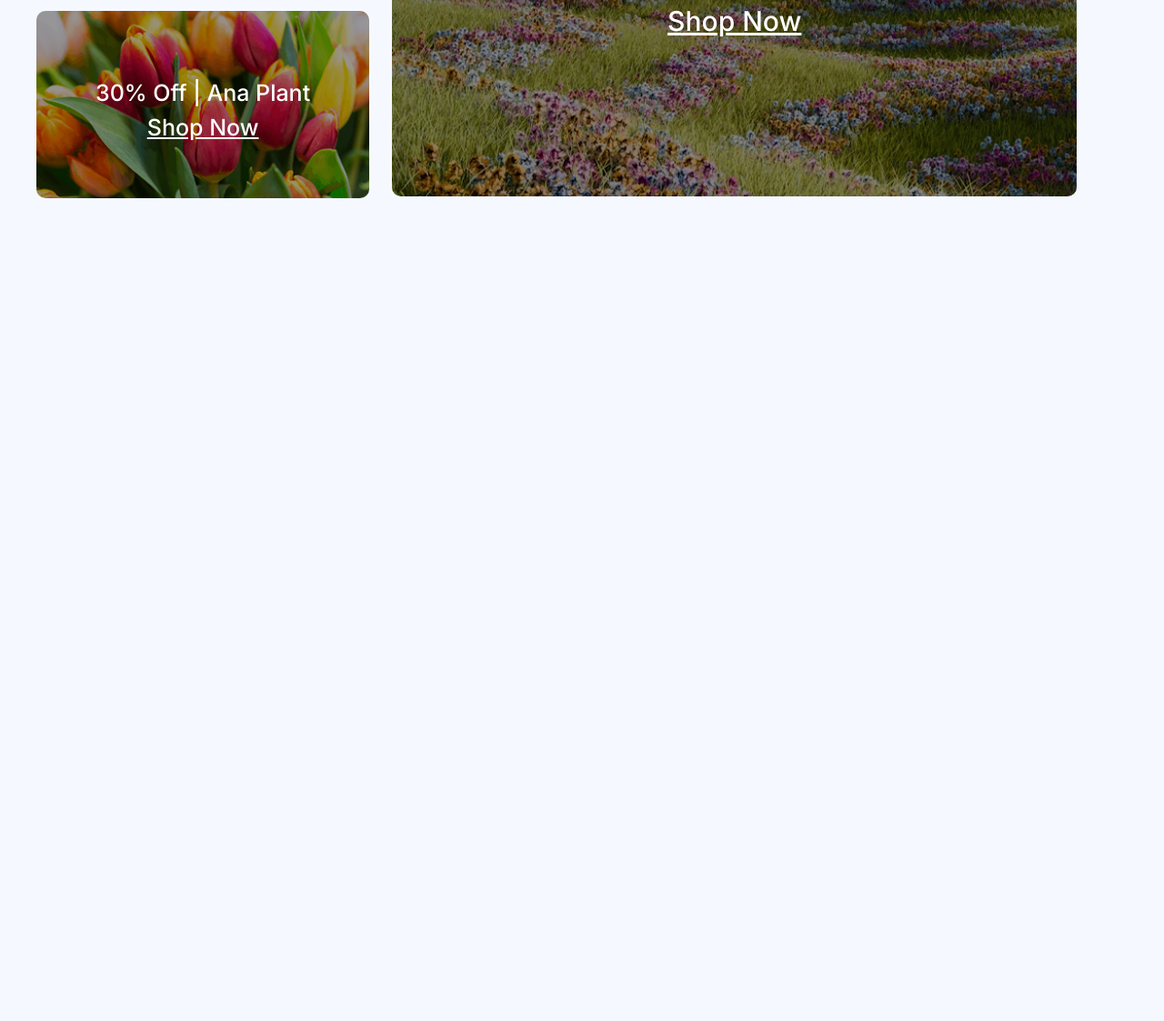
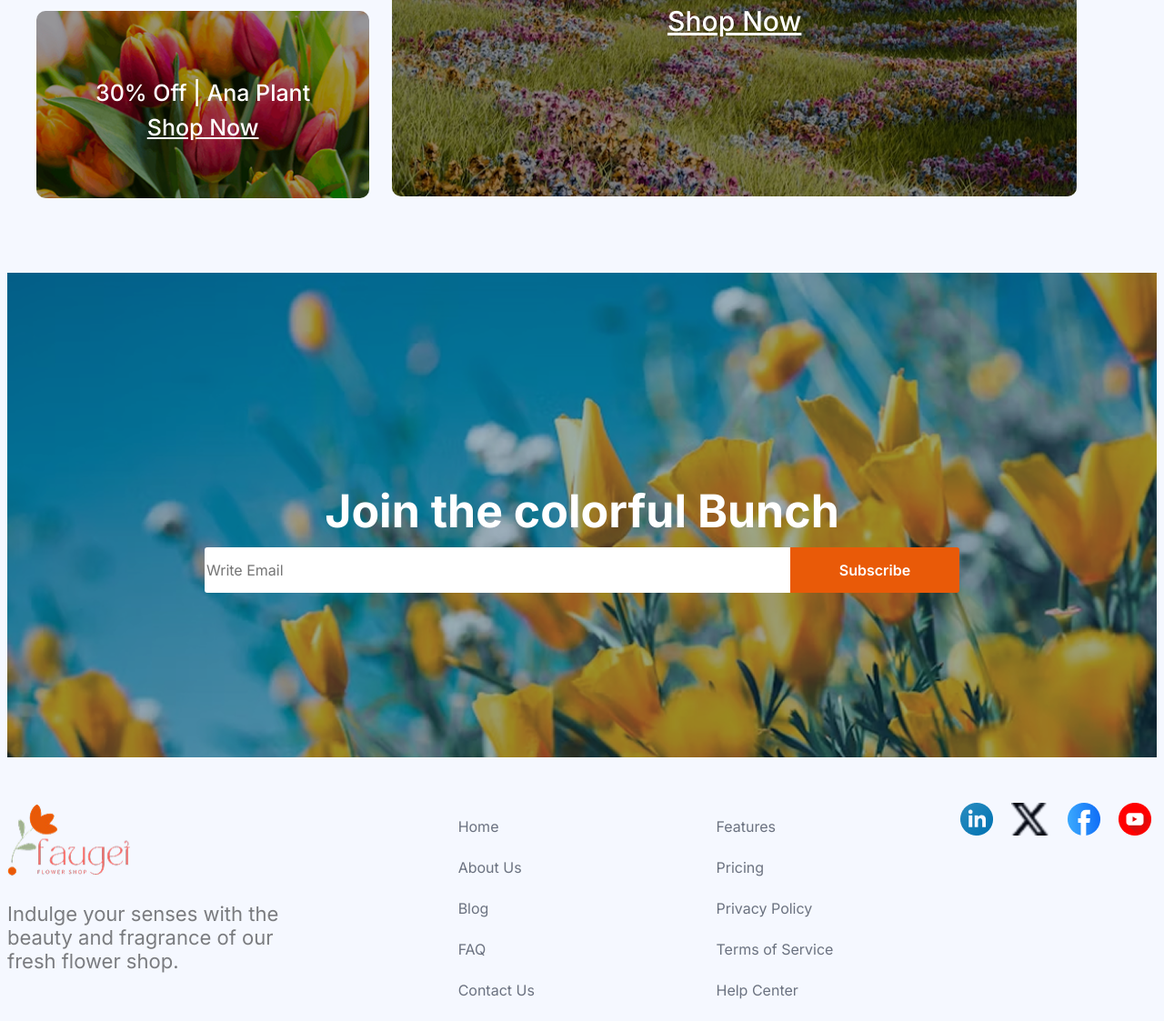
Before and after one commit to subornakter/Responsive-Flowers-Assignment, a plain HTML site: page index.html in a window 1280 px wide. Shown: the part 2980-4103 px from the top of the page at 91% size. Before the commit the page ends 3238 px from the top, so only its background shows below. Drawn offline with Linux system fonts and the light colour scheme.

Commit message:
join section and footer section add

```diff
--- a/index.html
+++ b/index.html
@@ -183,6 +183,47 @@
         </div>
       </section>
     </main>
-    <footer></footer>
+    <footer>
+      <section class="join-part">
+        <h3>Join the colorful Bunch</h3>
+        <div class="join-container">
+          <input type="email" placeholder="Write Email"/>
+          <button>Subscribe</button>
+        </div>
+      </section>
+      <div class="footer container">
+        <div class="footer-logo-part">
+          <img src="assets/logo.png" alt=""/>
+          <p>
+            Indulge your senses with the beauty and fragrance of our fresh
+            flower shop.
+          </p>
+        </div>
+        <div class="link-part">
+          <ul>
+            <li><a href="">Home</a></li>
+            <li><a href="">About Us</a></li>
+            <li><a href="">Blog</a></li>
+            <li><a href="">FAQ</a></li>
+            <li><a href="">Contact Us</a></li>
+          </ul>
+        </div>
+        <div class="link-part">
+          <ul>
+            <li><a href="">Features</a></li>
+            <li><a href="">Pricing</a></li>
+            <li><a href="">Privacy Policy</a></li>
+            <li><a href="">Terms of Service</a></li>
+            <li><a href="">Help Center</a></li>
+          </ul>
+        </div>
+        <div class="footer-img">
+          <img src="assets/icon-linkedin.png" alt=""/>
+          <img src="assets/icon-twitter.png" alt=""/>
+          <img src="assets/icon-facebook.png" alt=""/>
+          <img src="assets/icon-youtube.png" alt=""/>
+        </div>
+      </div>
+    </footer>
   </body>
 </html>
--- a/styles/flowers.css
+++ b/styles/flowers.css
@@ -2,8 +2,8 @@
   box-sizing: border-box;
   font-family: "Inter", sans-serif;
 }
-body{
-    background-color: rgb(245, 248, 255);;
+body {
+  background-color: rgb(245, 248, 255);
 }
 .container {
   max-width: 1280px;
@@ -144,7 +144,7 @@ nav img {
   width: 200px;
   height: auto;
   z-index: 1;
-   animation: spin 5s linear infinite;
+  animation: spin 5s linear infinite;
 }
 @keyframes spin {
   from {
@@ -223,7 +223,7 @@ nav img {
   margin-bottom: 8px;
 }
 .part-1-text a {
-    font-size: 25px;
+  font-size: 25px;
   color: white;
   font-weight: 500;
 }
@@ -234,7 +234,7 @@ nav img {
   margin-bottom: 8px;
 }
 .part-2-text a {
-    font-size: 25px;
+  font-size: 25px;
   color: white;
   font-weight: 500;
 }
@@ -267,3 +267,90 @@ nav img {
   color: white;
   font-weight: 500;
 }
+.join-part {
+  background-image: url("../assets/news-letter-bg.png");
+  margin: auto;
+  max-width: 1440px;
+  height: 533px;
+  margin-top: 50px;
+  background-size: cover;
+  display: flex;
+  flex-direction: column;
+  align-items: center;
+  justify-content: center;
+  margin-left: 0;
+  margin-right: 0;
+}
+.join-container {
+  display: flex;
+  align-items: center;
+  justify-content: center;
+  overflow: hidden;
+  border-radius: 3px;
+}
+.join-part h3 {
+  color: rgb(255, 255, 255);
+  font-size: 50px;
+  font-weight: 700;
+  margin-bottom: 10px;
+}
+.join-part input {
+  width: 644px;
+  height: 50px;
+  color: rgba(0, 0, 0, 0.5);
+  font-size: 16px;
+  font-weight: 400;
+  margin-right: 0px;
+  border: none;
+}
+.join-part button {
+  background: rgb(233, 90, 8);
+  border: none;
+  width: 186px;
+  height: 50px;
+  text-align: center;
+  color: white;
+  font-size: 16px;
+  font-weight: 600;
+}
+.join-part button:hover {
+  background: #2f00d8;
+}
+.footer {
+  display: flex;
+  justify-content: space-between;
+  margin-top: 50px;
+}
+.footer a {
+  text-decoration: none;
+  color: rgb(107, 114, 128);
+  font-size: 16px;
+  font-weight: 400;
+  margin: 20px;
+}
+.footer ul {
+  list-style: none;
+}
+.footer-logo-part {
+  color: rgba(0, 0, 0, 0.5);
+  width: 25%;
+  font-size: 22px;
+  font-weight: 400;
+}
+.footer-logo-part img {
+  width: 135px;
+  height: 82px;
+}
+
+.link-part ul {
+  display: flex;
+  flex-direction: column;
+  gap: 25px;
+}
+
+.footer-img {
+  display: flex;
+  gap: 20px;
+  width: 216px;
+  height: 36px;
+}
```
